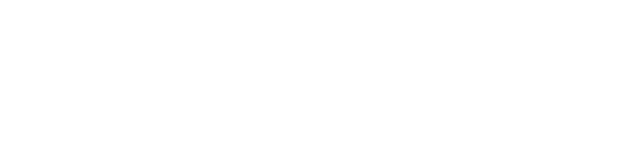
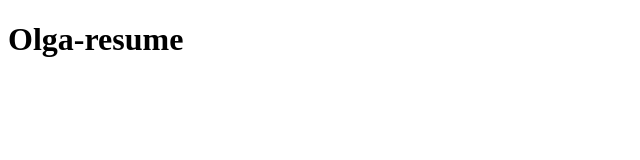
Before and after one commit to Taras3623/resume-olga, a plain HTML site: page index.html in a window 1280 px wide. Shown: the whole page, without its empty margins (0-640 px from the left). Drawn offline with Linux system fonts and the light colour scheme.

Commit message:
initial commit

```diff
--- a/index.html
+++ b/index.html
@@ -7,6 +7,6 @@
 	<title>Olga-resume</title>
 </head>
 <body>
-
+	<h1>Olga-resume</h1>
 </body>
 </html>
```
